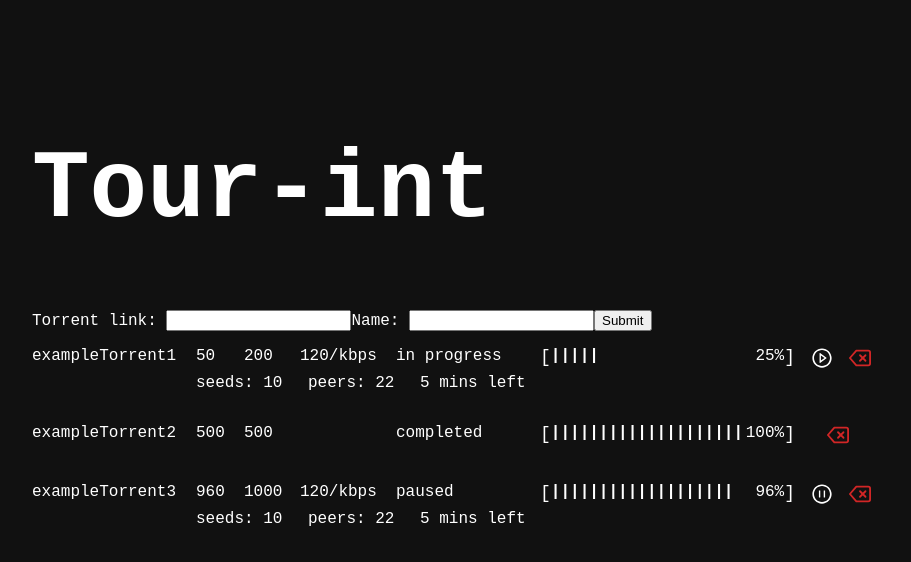
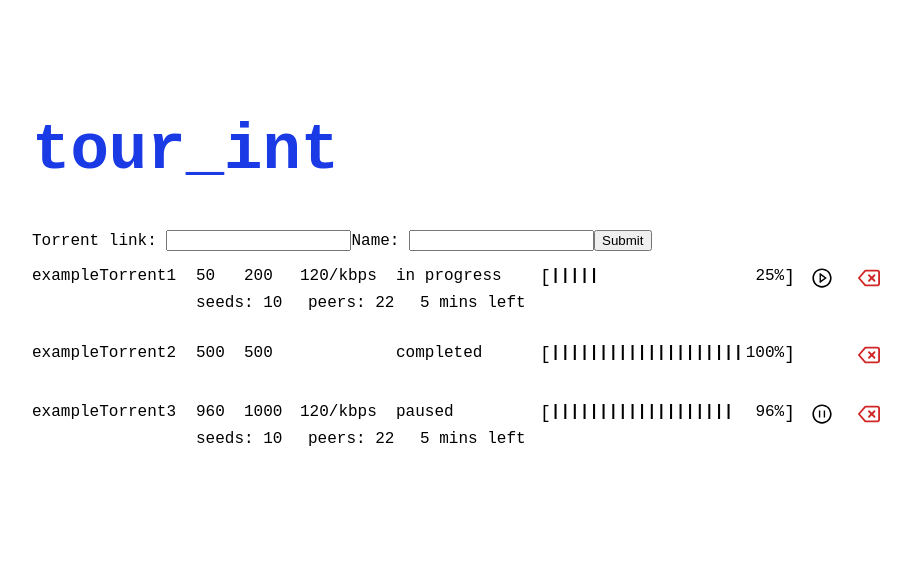
Before and after one commit to johnvtan/tour-int, a React (Create React App) app in the folder client/: page / in a window 1280 px wide. Shown: the top 562 px of the page, without its empty margins (184-1095 px from the left). Built offline with nearby package versions, Linux system fonts and the light colour scheme.

Commit message:
css - try out white bg with black text. also title change

```diff
--- a/client/src/components/Title.jsx
+++ b/client/src/components/Title.jsx
@@ -4,7 +4,7 @@ import { Container, Text } from "../styles/TitleStyles";
 const Title = () => {
   return (
     <Container>
-      <Text>Tour-int</Text>
+      <Text>tour_int</Text>
     </Container>
   );
 };
--- a/client/src/components/TorrentCard.jsx
+++ b/client/src/components/TorrentCard.jsx
@@ -26,7 +26,10 @@ const TorrentCard = (props) => {
     if (download_status === "completed") return "";
 
     return (
-      <div className="hoverable" onClick={() => handleUpdateClick(file_hash)}>
+      <div
+        className="hoverable push-left"
+        onClick={() => handleUpdateClick(file_hash)}
+      >
         {download_status === "in progress" ? (
           <AiOutlinePlayCircle fontSize="22" />
         ) : (
@@ -74,7 +77,7 @@ const TorrentCard = (props) => {
         </TableCell>
         <TableCell>{mediaControl()}</TableCell>
         <TableCell
-          className="hoverable"
+          className="hoverable push-left"
           onClick={() => onDeleteTorrent(file_hash)}
         >
           <FiDelete fontSize="22" color="#d12626" />
--- a/client/src/styles/AppStyles.js
+++ b/client/src/styles/AppStyles.js
@@ -3,13 +3,17 @@ import styled, { createGlobalStyle } from "styled-components";
 export const GlobalStyle = createGlobalStyle`
   body {
     font-family:'Space Mono', monospace;
-    background: #111111;
-    color: #ffffff;
+    // background: #111111;
+    // color: #ffffff;
     overflow: hidden;
   }
 
   .hoverable {
-    cursor: pointer
+    cursor: pointer;
+  }
+
+  .push-left {
+    margin-left: auto;
   }
 `;
 
--- a/client/src/styles/TitleStyles.js
+++ b/client/src/styles/TitleStyles.js
@@ -3,6 +3,7 @@ import styled from "styled-components";
 export const Container = styled.div``;
 
 export const Text = styled.h1`
-  font-size: 96px;
+  font-size: 64px;
   font-weight: 700;
+  color: #193ae5;
 `;
```
